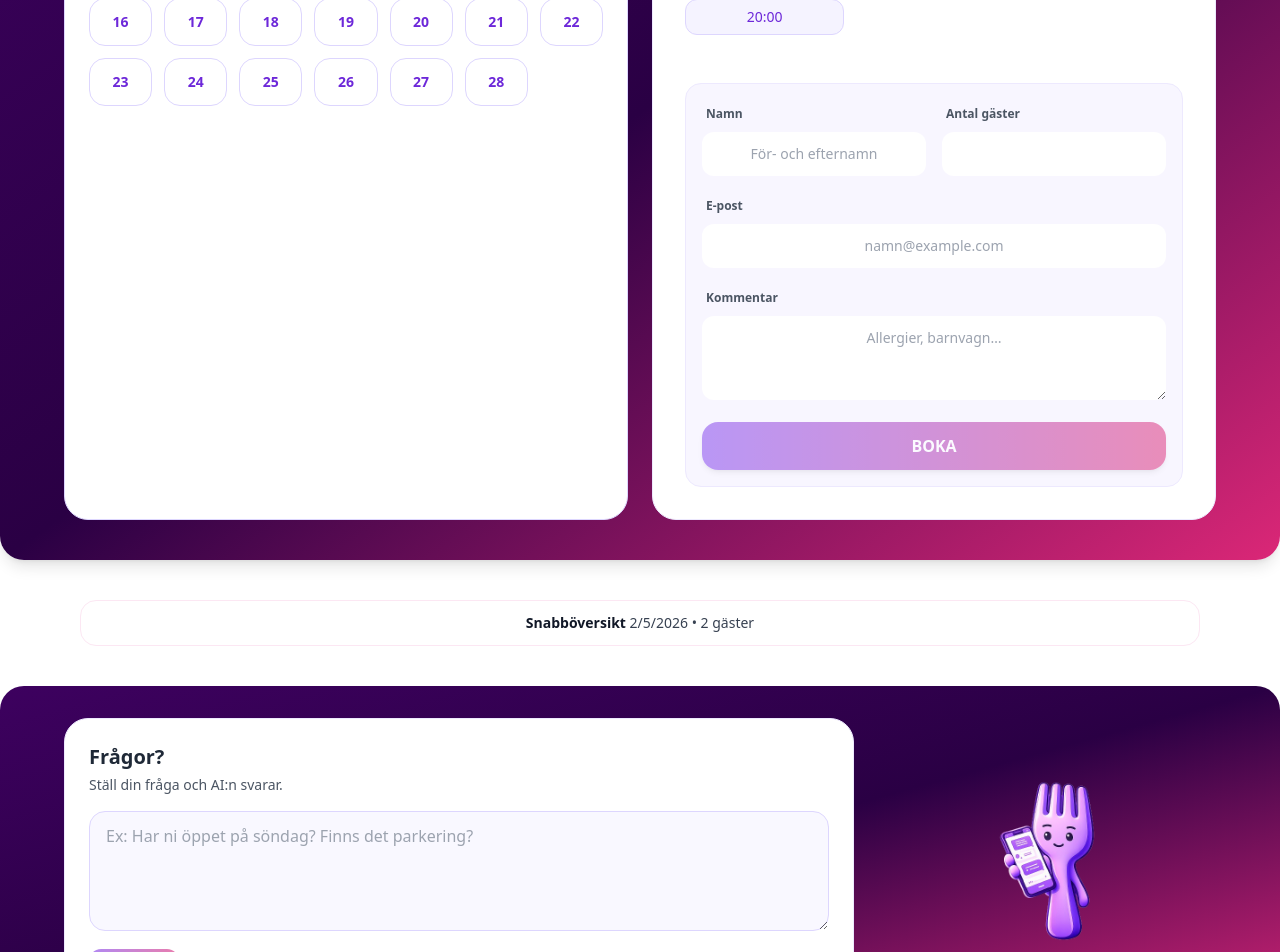
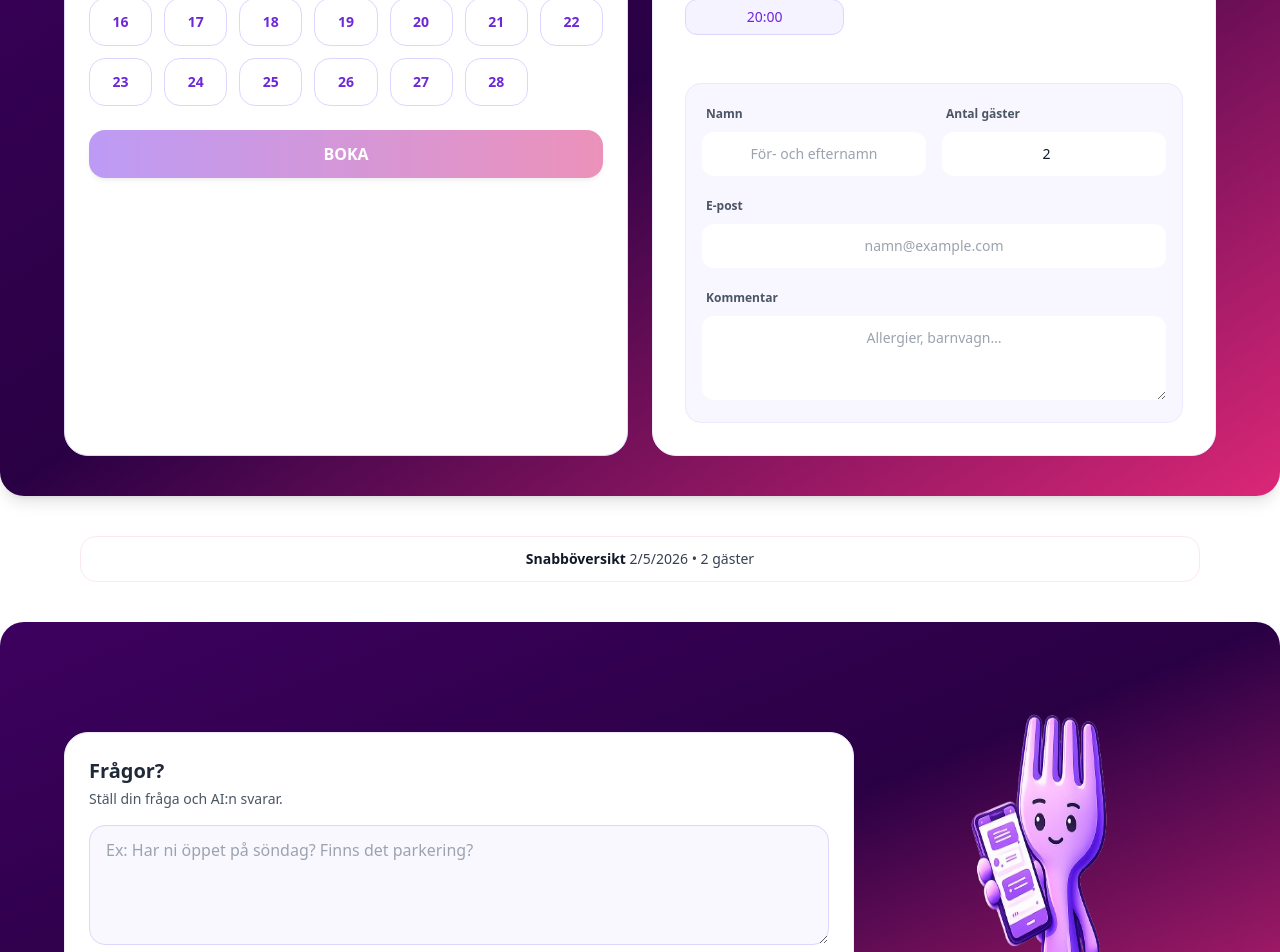
Before and after one commit to zebastianbt-ui/Derni-re-version-Bokata, a React (Vite) app: page /booking in a window 1280 px wide. Shown: the part 440-1392 px from the top of the page. Built offline with nearby package versions, Linux system fonts and the light colour scheme; no server answers.

Commit message:
Adjust booking controls layout and styling

```diff
--- a/src/pages/BookingPage.tsx
+++ b/src/pages/BookingPage.tsx
@@ -498,11 +498,18 @@ export default function BookingPage() {
                         );
                       })}
                     </div>
+                    <button
+                      type="submit"
+                      disabled={!date || !time || !guests || !name || !email || submitting || !avail.canFit}
+                      className="mt-6 w-full px-5 py-3 rounded-2xl font-semibold text-white bg-gradient-to-r from-violet-600 to-pink-600 disabled:opacity-50 shadow-md hover:shadow-lg transition"
+                    >
+                      {submitting ? "Skickar…" : "BOKA"}
+                    </button>
                   </div>
 
                   <div>
                     <div className="rounded-3xl bg-white border border-violet-100 p-6 md:p-8 h-full min-h-[440px] flex flex-col">
-                      <div className="grid grid-cols-3 gap-2 max-h-[360px] overflow-auto pr-1">
+                      <div className="grid grid-cols-3 gap-2 max-h-[360px] min-h-[260px] overflow-auto pr-1">
                         {times.map((t) => {
                           const a = mockAvailability(date, t, guests);
                           const isSel = t === time;
@@ -533,7 +540,7 @@ export default function BookingPage() {
                           ? "Tiderna är inte konfigurerade än. Välj ändå en tid så uppdateras när restaurangen sparat sina tider."
                           : ""}
                       </div>
-                      <div className="mt-auto pt-6">
+                      <div className="pt-6">
                         <div className="rounded-2xl border border-violet-100 bg-violet-50/70 p-4 space-y-4">
                           <div className="grid grid-cols-1 sm:grid-cols-2 gap-4">
                             <label className="block">
@@ -542,7 +549,7 @@ export default function BookingPage() {
                                 value={name}
                                 onChange={(e) => setName(e.target.value)}
                                 placeholder="För- och efternamn"
-                                className="mt-2 w-full rounded-xl border-gray-300 focus:border-violet-400 focus:ring-violet-400 px-4 py-3 text-center text-sm"
+                                className="mt-2 w-full rounded-xl border-gray-300 focus:border-violet-400 focus:ring-violet-400 px-4 py-3 text-center text-sm text-gray-900 placeholder:text-gray-400"
                               />
                             </label>
                             <label className="block">
@@ -553,7 +560,7 @@ export default function BookingPage() {
                                 max={16}
                                 value={guests}
                                 onChange={(e) => setGuests(Number(e.target.value))}
-                                className="mt-2 w-full rounded-xl border-gray-300 focus:border-violet-400 focus:ring-violet-400 text-center px-4 py-3 text-sm"
+                                className="mt-2 w-full rounded-xl border-gray-300 focus:border-violet-400 focus:ring-violet-400 text-center px-4 py-3 text-sm text-gray-900"
                               />
                             </label>
                           </div>
@@ -564,7 +571,7 @@ export default function BookingPage() {
                               value={email}
                               onChange={(e) => setEmail(e.target.value)}
                               placeholder="namn@example.com"
-                              className="mt-2 w-full rounded-xl border-gray-300 focus:border-violet-400 focus:ring-violet-400 px-4 py-3 text-center text-sm"
+                              className="mt-2 w-full rounded-xl border-gray-300 focus:border-violet-400 focus:ring-violet-400 px-4 py-3 text-center text-sm text-gray-900 placeholder:text-gray-400"
                             />
                           </label>
                           <label className="block">
@@ -574,16 +581,9 @@ export default function BookingPage() {
                               value={notes}
                               onChange={(e) => setNotes(e.target.value)}
                               placeholder="Allergier, barnvagn…"
-                              className="mt-2 w-full rounded-xl border-gray-300 focus:border-violet-400 focus:ring-violet-400 px-4 py-3 text-center text-sm"
+                              className="mt-2 w-full rounded-xl border-gray-300 focus:border-violet-400 focus:ring-violet-400 px-4 py-3 text-center text-sm text-gray-900 placeholder:text-gray-400"
                             />
                           </label>
-                          <button
-                            type="submit"
-                            disabled={!date || !time || !guests || !name || !email || submitting || !avail.canFit}
-                            className="w-full px-5 py-3 rounded-2xl font-semibold text-white bg-gradient-to-r from-violet-600 to-pink-600 disabled:opacity-50 shadow-md hover:shadow-lg transition"
-                          >
-                            {submitting ? "Skickar…" : "BOKA"}
-                          </button>
                         </div>
                       </div>
                     </div>
@@ -594,6 +594,9 @@ export default function BookingPage() {
               <div className="rounded-2xl border border-pink-100 bg-white px-6 py-3 text-center text-sm text-gray-700">
                 <span className="font-semibold text-gray-900">Snabböversikt</span>{" "}
                 {new Date(date).toLocaleDateString()} • {guests} gäster
+                {name ? ` • ${name}` : ""}
+                {email ? ` • ${email}` : ""}
+                {notes ? ` • ${notes}` : ""}
               </div>
 
               <div className="relative left-1/2 right-1/2 -ml-[50vw] -mr-[50vw] w-screen rounded-3xl bg-gradient-to-br from-[#3d015f] via-[#2a0044] to-pink-600 p-6 md:p-8">
@@ -621,8 +624,8 @@ export default function BookingPage() {
                       </div>
                     </div>
                   </div>
-                  <div className="hidden lg:flex w-[30%] justify-center">
-                    <img src={forkTransparent} alt="" aria-hidden="true" className="h-56 w-auto" />
+                  <div className="hidden lg:flex w-[30%] justify-end pr-4">
+                    <img src={forkTransparent} alt="" aria-hidden="true" className="h-[28rem] w-auto" />
                   </div>
                 </div>
               </div>
```
